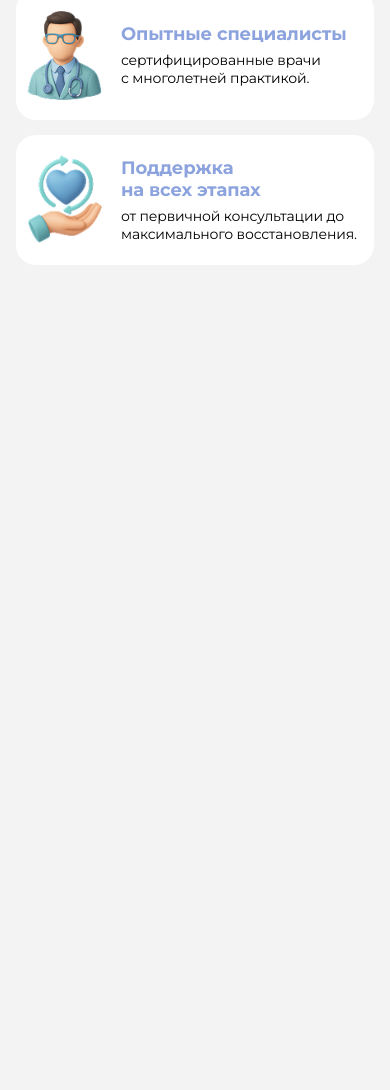
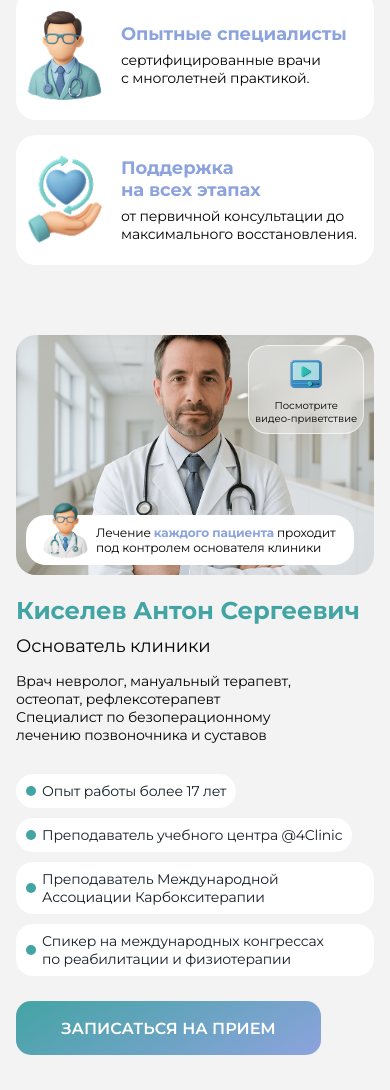
Before and after one commit to AzizSobirov/doctorkiselev.ru, an Astro site: page / in a window 390 px wide. Shown: the part 1198-2288 px from the top of the page. Before the commit the page ends 1498 px from the top, so only its background shows below. Built offline with nearby package versions, Linux system fonts and the light colour scheme; Astro itself is replaced by a stand-in of ours.

Commit message:
Add Founder section with video introduction and details
- Introduced a new section for the founder, including a video button to play a welcome message.
- Added founder's name, job title, and professional background.
- Included experience tags and a button for appointment scheduling.
- Styled the section with responsive design using SCSS.
- Added a new video icon asset for the play button.

```diff
--- a/src/assets/scss/styles.scss
+++ b/src/assets/scss/styles.scss
@@ -43,4 +43,4 @@ section {
   }
 }
 
-// @include show(".quality", true, true);
+// @include show(".founder", true, true);
--- /dev/null
+++ b/src/blocks/Founder.astro
@@ -0,0 +1,272 @@
+---
+import { Section, H2, H3, P, Image, Icon, Button, BgImg } from "ui";
+---
+
+<!-- Founder -->
+<Section name="founder">
+  <div class="founder__video">
+    <BgImg src="founder/poster.png" />
+
+    <button
+      class="founder__video-play col"
+      data-fancybox="founder"
+      data-src="/assets/videos/hero.mp4"
+      data-poster="/assets/img/founder/poster.png"
+      data-aos="zoom-in"
+      aria-label="Посмотреть видео-приветствие основателя клиники"
+    >
+      <Icon src="video.png" />
+      <span class="text-sm">
+        Посмотрите <br />
+        видео-приветствие
+      </span>
+    </button>
+
+    <div class="founder__video-desc" data-aos="zoom-in">
+      <Icon src="doctor.png" />
+      <p>
+        Лечение <strong>каждого пациента</strong> проходит под контролем основателя
+        клиники
+      </p>
+    </div>
+  </div>
+
+  <div class="founder__about group">
+    <H3 class="founder__about-name" data-aos="fade-up"
+      >Киселев Антон Сергеевич</H3
+    >
+    <div class="founder__about-job" data-aos="fade-up" data-aos-delay="50">
+      Основатель клиники
+    </div>
+    <p class="founder__about-text" data-aos="fade-up" data-aos-delay="100">
+      Врач невролог, мануальный терапевт, остеопат, рефлексотерапевт Специалист
+      по безоперационному лечению позвоночника и суставов
+    </p>
+    <ul class="founder__about-tags group-row">
+      <li
+        class="founder__about-tag row"
+        data-aos="fade-up"
+        data-aos-delay="150"
+      >
+        Опыт работы более 17 лет
+      </li>
+      <li
+        class="founder__about-tag row"
+        data-aos="fade-up"
+        data-aos-delay="200"
+      >
+        Преподаватель учебного центра @4Clinic
+      </li>
+      <li
+        class="founder__about-tag row"
+        data-aos="fade-up"
+        data-aos-delay="250"
+      >
+        Преподаватель Международной Ассоциации Карбокситерапии
+      </li>
+      <li
+        class="founder__about-tag row"
+        data-aos="fade-up"
+        data-aos-delay="300"
+      >
+        Спикер на международных конгрессах по реабилитации и физиотерапии
+      </li>
+    </ul>
+    <Button data-modal="callback" data-aos="fade-up" data-aos-delay="350"
+      >ЗАПИСАТЬСЯ НА ПРИЕМ</Button
+    >
+  </div>
+
+  <style lang="scss" is:global>
+    @use "scss/helpers" as *;
+
+    .founder {
+      position: relative;
+
+      .container {
+        flex-direction: row;
+        align-items: center;
+        gap: rem(20);
+
+        @include media("xl") {
+          flex-direction: column;
+        }
+      }
+
+      &__video {
+        position: relative;
+        width: 60%;
+        height: rem(654);
+        border-radius: rem(74);
+        overflow: hidden;
+
+        @include media("3xl") {
+          height: rem(600);
+        }
+        @include media("xl") {
+          width: 100%;
+          height: rem(550);
+          border-radius: rem(40);
+        }
+        @include media("sm") {
+          height: rem(340);
+          border-radius: rem(20);
+        }
+        @include media("xs") {
+          height: rem(240);
+        }
+
+        &-play {
+          position: absolute;
+          top: rem(40);
+          right: rem(40);
+          padding: rem(24) rem(12);
+          backdrop-filter: blur(10px);
+          background: rgba(255, 255, 255, 0.33);
+          border: 1px solid rgba(255, 255, 255, 0.62);
+          border-radius: rem(34);
+          text-align: center;
+          align-items: center;
+          gap: rem(10);
+          --icon-size: #{rem(74)};
+
+          @include media("xl") {
+            top: rem(30);
+            right: rem(30);
+          }
+          @include media("sm") {
+            top: rem(15);
+            right: rem(15);
+            padding: rem(12) rem(8);
+            border-radius: rem(20);
+            gap: rem(5);
+            --icon-size: #{rem(50)};
+
+            .text-sm {
+              font-size: rem(12);
+            }
+          }
+          @include media("xs") {
+            top: rem(10);
+            right: rem(10);
+            padding: rem(8) rem(6);
+            --icon-size: #{rem(40)};
+
+            .text-sm {
+              font-size: rem(10);
+            }
+          }
+        }
+
+        &-desc {
+          position: absolute;
+          bottom: rem(60);
+          left: rem(30);
+          padding: rem(30) rem(30) rem(30) rem(150);
+          width: 100%;
+          max-width: rem(650);
+          background: #fff;
+          border-radius: rem(34);
+          --icon-size: #{rem(140)};
+
+          @include media("xl") {
+            bottom: rem(30);
+            max-width: calc(100% - rem(60));
+          }
+          @include media("sm") {
+            bottom: rem(15);
+            left: rem(15);
+            padding: rem(15) rem(15) rem(15) rem(95);
+            max-width: calc(100% - rem(30));
+            border-radius: rem(20);
+            --icon-size: #{rem(80)};
+          }
+          @include media("xs") {
+            bottom: rem(10);
+            left: rem(10);
+            padding: rem(10) rem(10) rem(10) rem(70);
+            --icon-size: #{rem(60)};
+          }
+
+          .icon {
+            position: absolute;
+            bottom: rem(5);
+            left: rem(10);
+          }
+
+          p {
+            font-size: clamp(0.75rem, 0.6346rem + 0.5128vw, 1.25rem);
+          }
+
+          strong {
+            color: var(--secondary);
+          }
+        }
+      }
+
+      &__about {
+        width: 40%;
+        gap: rem(15);
+
+        @include media("xl") {
+          width: 100%;
+        }
+
+        &-name {
+          margin-bottom: rem(-5);
+        }
+
+        &-job {
+          font-size: clamp(1.125rem, 1.0962rem + 0.1282vw, 1.25rem);
+        }
+
+        &-text {
+          font-size: clamp(0.875rem, 0.8462rem + 0.1282vw, 1rem);
+        }
+
+        &-tags {
+          margin: rem(25) 0 rem(15);
+          width: 100%;
+          flex-wrap: wrap;
+          gap: rem(20);
+
+          @include media("lg") {
+            gap: rem(15) rem(20);
+          }
+          @include media("sm") {
+            margin: rem(15) 0 rem(10);
+            gap: rem(10);
+          }
+        }
+
+        &-tag {
+          position: relative;
+          padding: rem(15);
+          color: var(--text-dark);
+          background: #fff;
+          border-radius: rem(17);
+          gap: rem(8);
+
+          &::before {
+            content: "";
+            display: inline-block;
+            @include size(rem(13));
+            background: var(--primary);
+            border-radius: 50%;
+          }
+
+          @include media("sm") {
+            padding: rem(8) rem(10);
+            font-size: rem(14);
+            gap: rem(6);
+            --size: #{rem(10)};
+          }
+        }
+
+        .btn {
+          width: rem(305);
+        }
+      }
+    }
+  </style>
+</Section>
--- a/src/blocks/index.ts
+++ b/src/blocks/index.ts
@@ -1 +1,2 @@
+export { default as Founder } from "./Founder.astro";
 export { default as Hero } from "./Hero.astro";
--- a/src/components/ui/Text/index.scss
+++ b/src/components/ui/Text/index.scss
@@ -26,12 +26,8 @@
 
 .text-h3 {
   color: var(--primary);
-  font-size: rem(24);
+  font-size: clamp(1.5rem, 1.2692rem + 1.0256vw, 2.5rem);
   font-weight: 700;
-
-  @include media(sm) {
-    font-size: rem(20);
-  }
 }
 
 .text-h4 {
--- a/src/pages/index.astro
+++ b/src/pages/index.astro
@@ -6,5 +6,6 @@ import * as Blocks from "@/blocks";
 <App title="Главная">
   <main>
     <Blocks.Hero />
+    <Blocks.Founder />
   </main>
 </App>
```
Also changed, not shown: public/assets/img/founder/poster.png (added), public/assets/img/icons/doctor.png (added), public/assets/img/icons/video.png (added).
